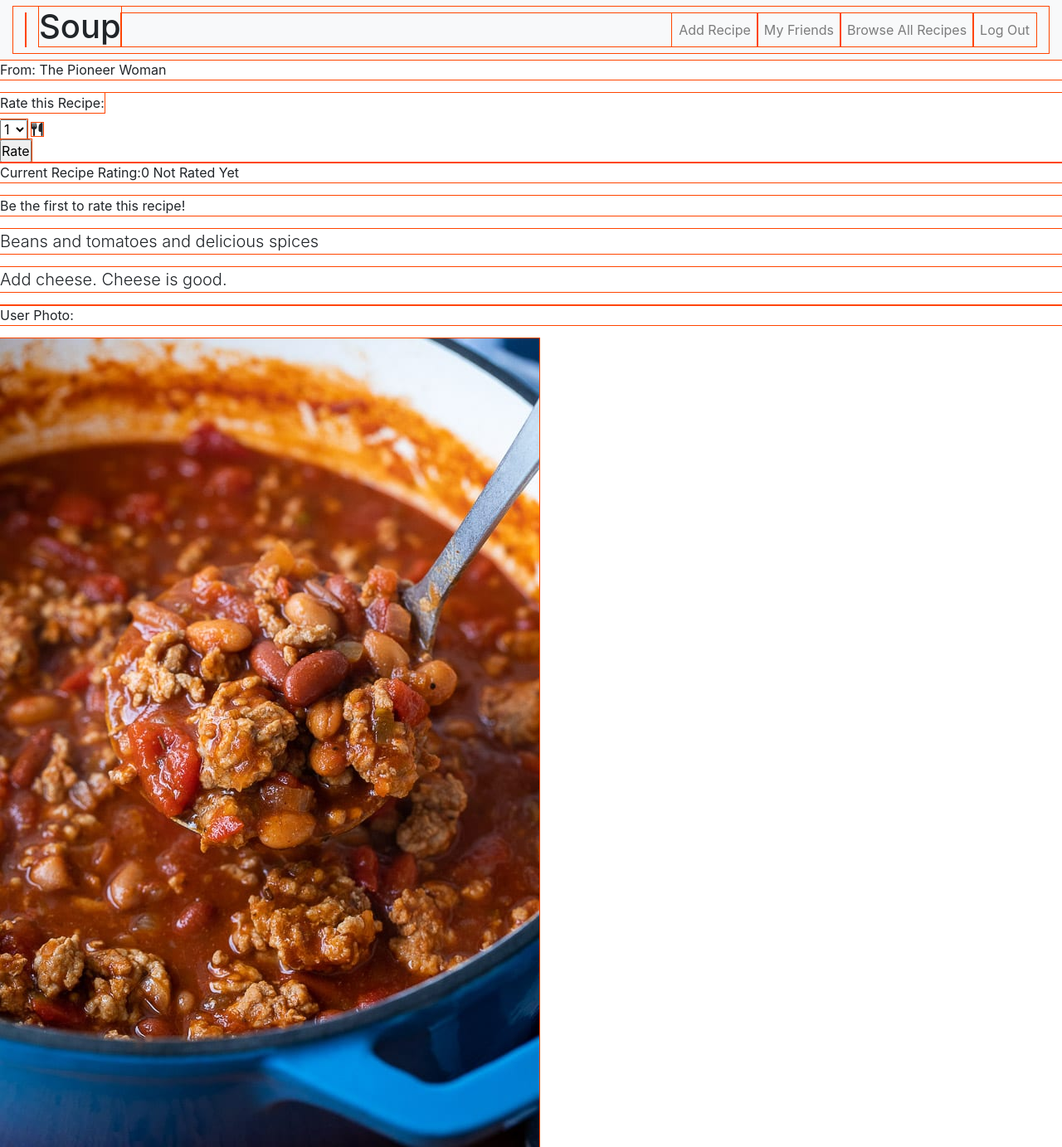
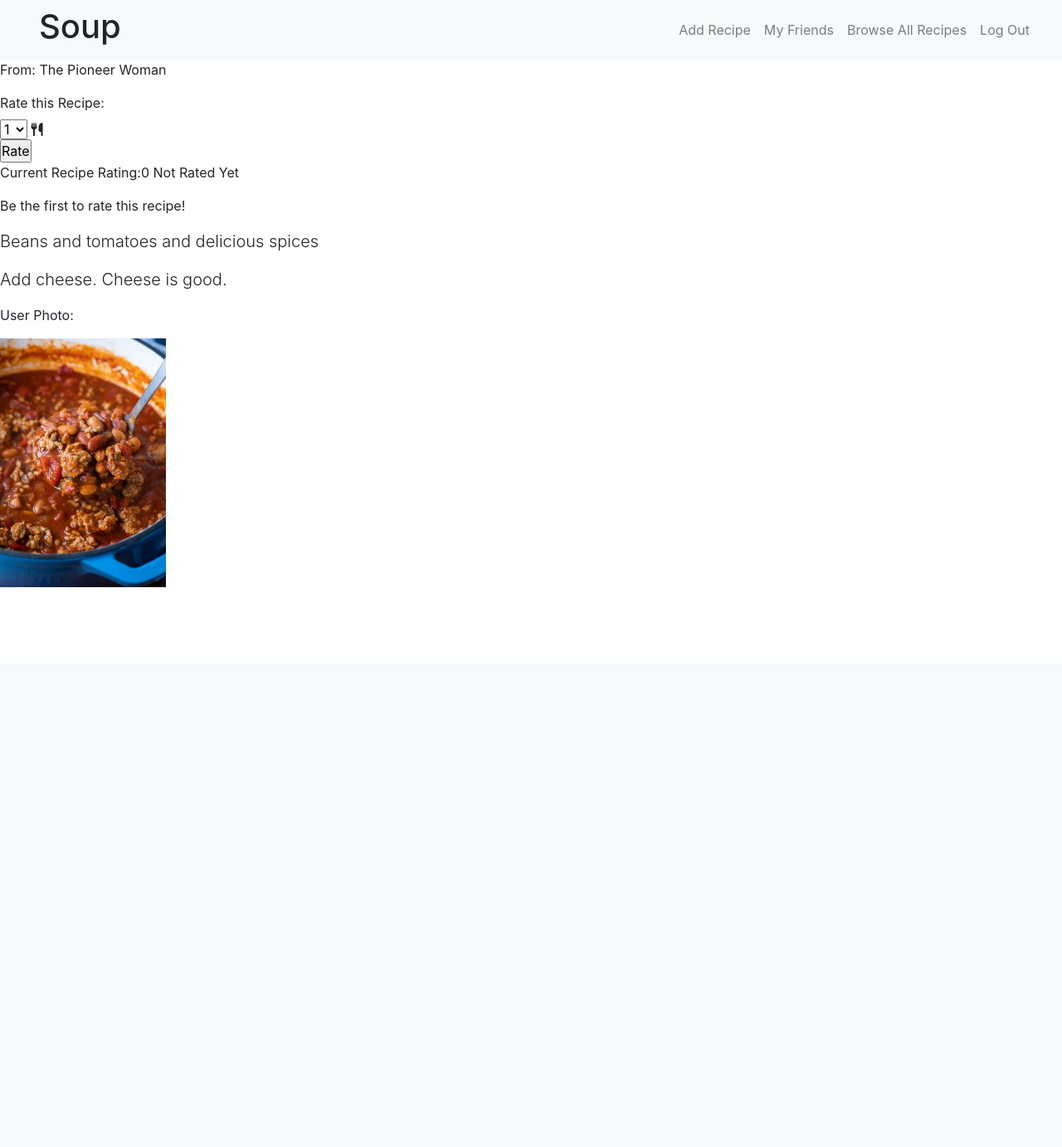
Before and after one commit to projects-algos-june/group_proj_RecipeRater, a Django app: page /recipe/2 in a window 1280 px wide. Shown: the whole page at 83% size. After the commit the page ends 708 px from the top, so only its background shows below. Run offline with Django 3.2, Linux system fonts and the light colour scheme; data comes from the database, SQL or seed files in the repository; both versions use the stored data as it was after the commit; parts of the project's set-up code (start-up, migrations or seed data) failed here and were passed over; some libraries are stand-ins or nearby versions.

Commit message:
Merged styling of user_profile and login page.

```diff
--- a/recipe_rater/recipe_db/static/css/recipe.css
+++ b/recipe_rater/recipe_db/static/css/recipe.css
@@ -2,5 +2,10 @@
     padding: 0;
     margin: 0;
     /* font-family: Arial, Helvetica, sans-serif; */
-    outline: 1px solid orangered;
+    /* outline: 1px solid orangered; */
 }
+
+
+img {
+    max-height: 300px;
+}
--- a/recipe_rater/recipe_db/templates/user_profile.html
+++ b/recipe_rater/recipe_db/templates/user_profile.html
@@ -66,7 +66,6 @@
                             <th>Description</th>
                             <th>Cookbook</th>
                             <th>Rating</th>
-                            <th></th>
                             <th>Notes</th>
                             <th>Photo</th>
                         </tr>
```
Also changed, not shown: recipe_rater/db.sqlite3, recipe_rater/recipe_db/migrations/0005_merge_20200707_0559.py (added).
